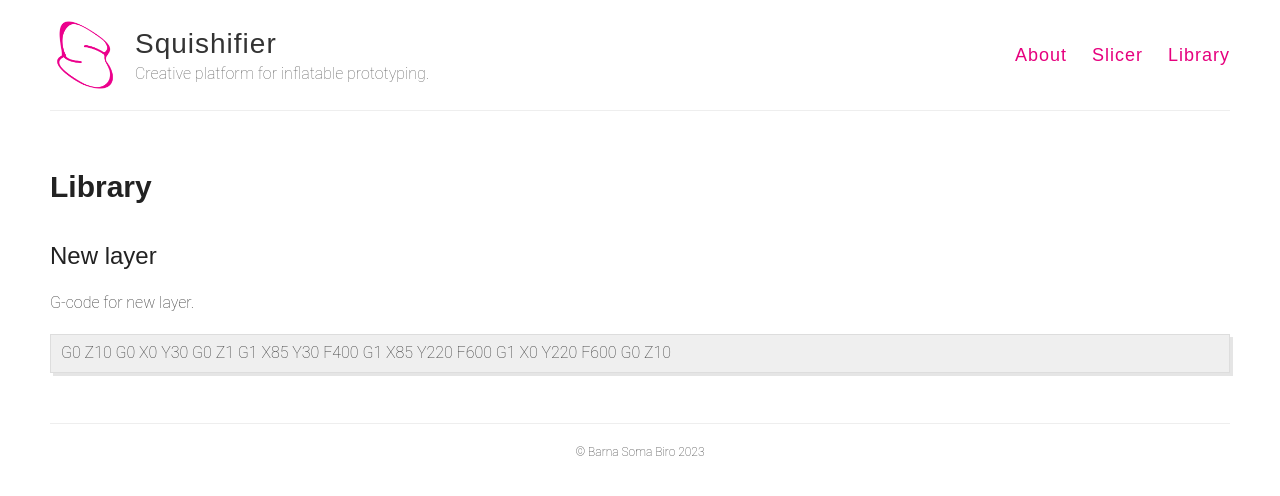
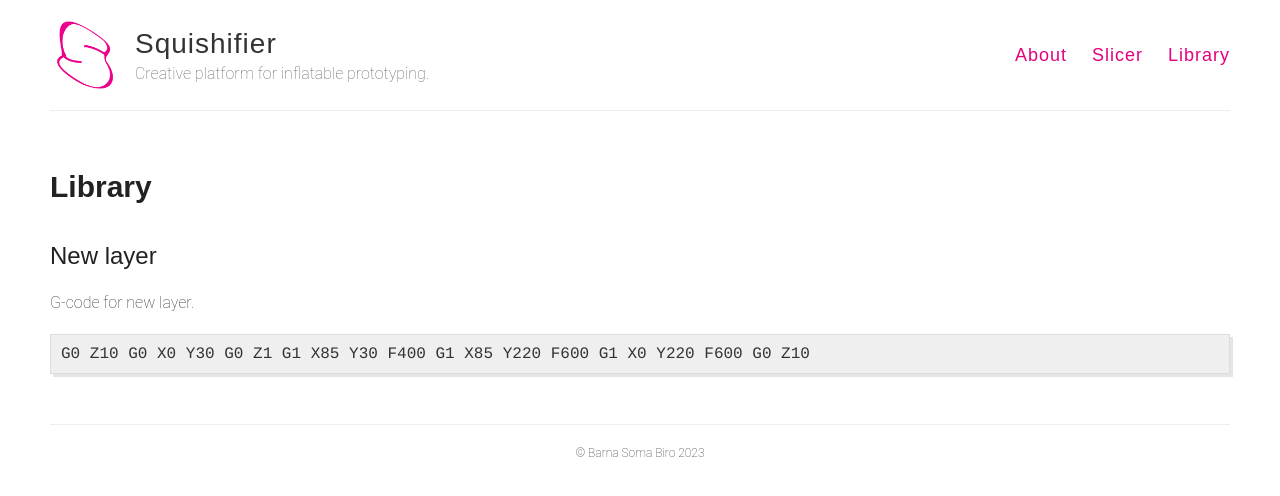
Before and after one commit to squishifier/squishifier.github.io, a Jekyll site: the page built from library.md, in a window 1280 px wide. Shown: the top 496 px of the page. Built offline with Jekyll 4.4.1, drawn with Linux system fonts in a browser that asks for light colours; some web fonts are replaced.

Commit message:
Update library.md

```diff
--- a/library.md
+++ b/library.md
@@ -9,6 +9,7 @@ permalink: /library/
 G-code for new layer.
 
 <div class="highlight">
+  <code>
 G0 Z10
 G0 X0 Y30
 G0 Z1
@@ -16,4 +17,5 @@ G1 X85 Y30 F400
 G1 X85 Y220 F600
 G1 X0 Y220 F600
 G0 Z10
+  </code>
 </div>
```
